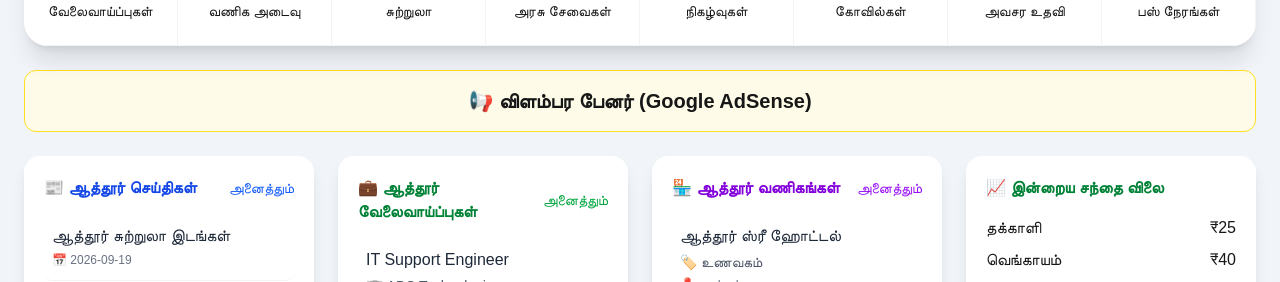
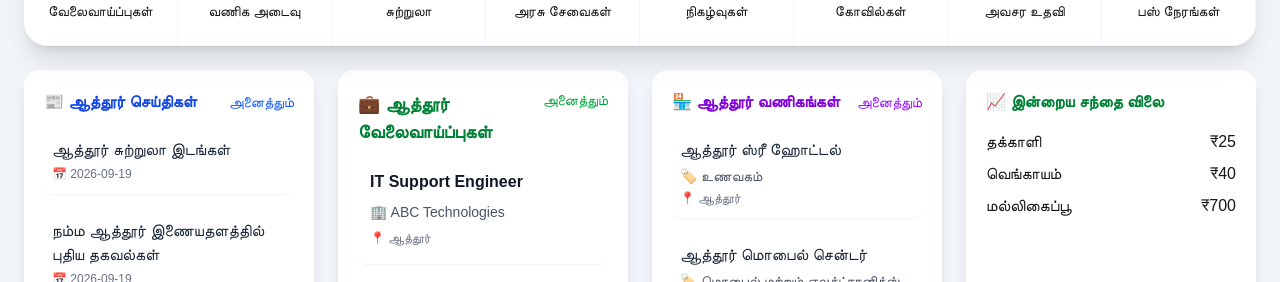
Before and after one commit to satheesh1993/namma-attur, a Next.js app: page / in a window 1280 px wide. Shown: the part 670-952 px from the top of the page. Built offline with nearby package versions, Linux system fonts and the light colour scheme.

Commit message:
improved

```diff
--- a/app/page.tsx
+++ b/app/page.tsx
@@ -259,11 +259,7 @@ export default function Home() {
           ADVERTISEMENT
       ========================== */}
 
-      <section className="max-w-7xl mx-auto px-4 sm:px-6 mt-6">
-        <div className="bg-yellow-50 border border-yellow-300 rounded-xl p-4 text-center text-base sm:text-xl font-semibold">
-          📢 {t.advertisement}
-        </div>
-      </section>
+
 
       {/* =========================
           DASHBOARD CARDS
@@ -327,24 +323,28 @@ export default function Home() {
             LATEST JOBS
         ========================== */}
 
+        {/* =========================
+    LATEST JOBS
+========================== */}
+
 <div
   id="jobs"
   className="bg-white rounded-2xl shadow-lg p-5"
 >
-          <div className="flex items-center justify-between gap-3 mb-4">
-            <h3 className="font-bold text-green-700">
+  <div className="flex items-start justify-between gap-3 mb-5">
+    <h3 className="font-bold text-green-700 text-lg leading-7">
       💼 {t.latestJobs}
     </h3>
 
     <button
       onClick={() => router.push("/jobs")}
-              className="text-sm text-green-600 hover:underline whitespace-nowrap"
+      className="shrink-0 text-sm text-green-600 hover:underline whitespace-nowrap"
     >
       {language === "ta" ? "அனைத்தும்" : "View All"}
     </button>
   </div>
 
-          <div className="space-y-4">
+  <div className="space-y-3">
     {latestJobs.map((job) => (
       <button
         key={job.id}
@@ -355,24 +355,26 @@ export default function Home() {
           text-left
           border-b
           border-gray-100
-                  pb-3
+          pb-4
+          pt-1
           last:border-0
+          last:pb-1
           hover:bg-green-50
-                  active:bg-green-100
           rounded-lg
-                  p-2
+          px-3
+          py-3
           transition
         "
       >
-                <p className="font-medium text-gray-800 leading-6">
+        <p className="font-semibold text-gray-900 text-base leading-6">
           {job.title[language]}
         </p>
 
-                <p className="text-sm text-gray-600 mt-1">
+        <p className="text-sm text-gray-600 mt-2 leading-5">
           🏢 {job.company[language]}
         </p>
 
-                <p className="text-xs text-gray-500 mt-1">
+        <p className="text-xs text-gray-500 mt-1.5 leading-5">
           📍 {job.location[language]}
         </p>
       </button>
```
Lines whose indentation alone changed are shown as unchanged.
